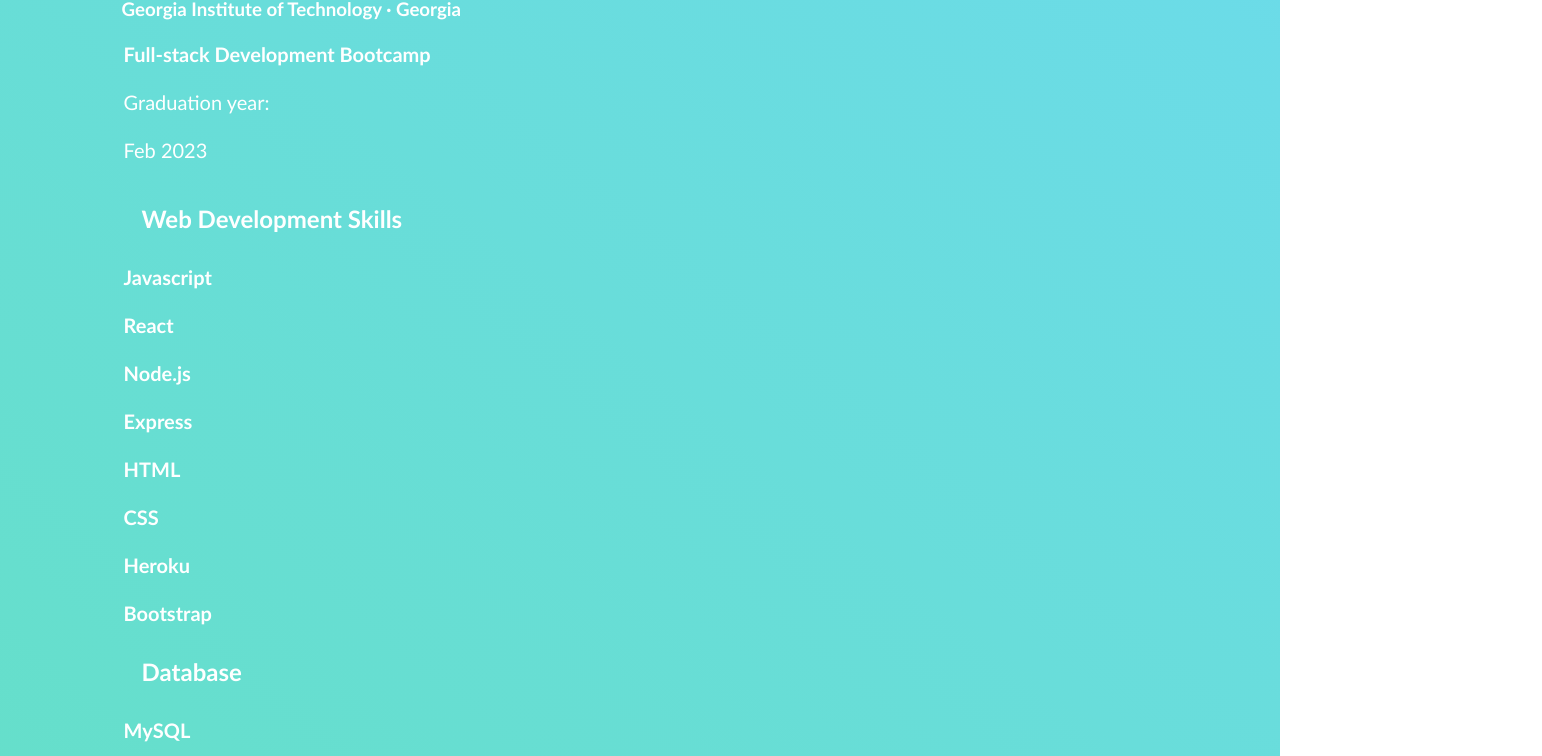
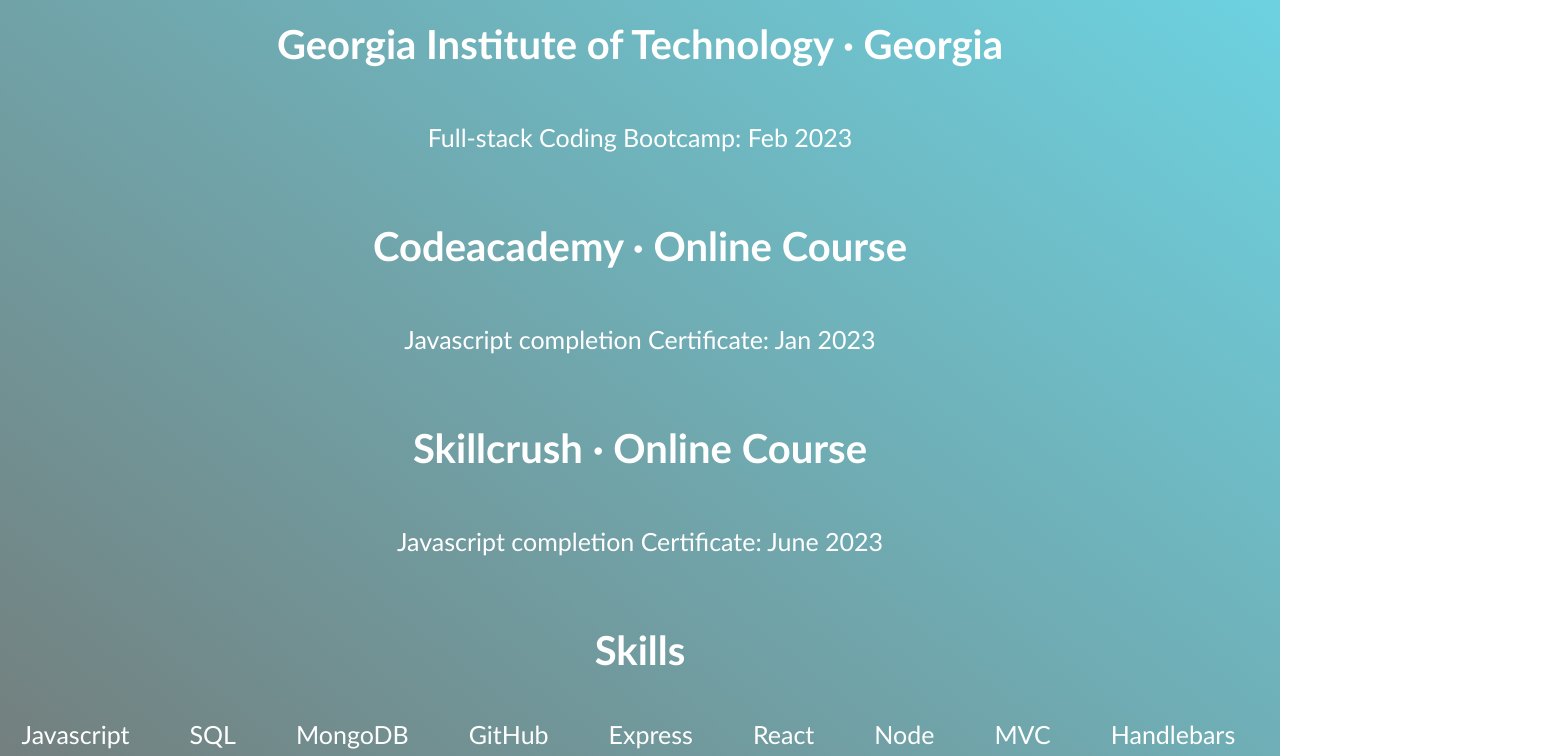
Before and after one commit to YehOkiHub/ReactPortfolio, a React (Create React App) app: page /resume in a window 1280 px wide. Shown: the part 289-1045 px from the top of the page, 1542 px wide, since content can reach past the window. Built offline with nearby package versions, Linux system fonts and the light colour scheme.

Commit message:
fixed up formatting

```diff
--- a/src/components/About/About.css
+++ b/src/components/About/About.css
@@ -1,5 +1,5 @@
 .about{
-    width: 100%;
+    width: 90%;
     padding: 2px 5%;
     height: 70vh;
     display: flex;
@@ -7,22 +7,28 @@
     justify-content: center;
     margin: auto;
     color: white;
-    background: linear-gradient(to right top, #914fc1, #802ba7);
+    background: linear-gradient(to right top, #655570, #802ba7);
 
 }
 .aboutImg{
 
-    width: 150px;
-    height: 150px;
+    width: 250px;
+    height: 250px;
     border-radius: 100%;
 }
 
 p {
     margin-top: 20px;
     padding: 2px;
-    font-size: 20px;
+    font-size: 30px;
+    line-height:75px;
+
+
+
 }
 
 .abouttitle{
     color:white;
+    display:flex;
+    place-content: center;
 }
--- a/src/components/About/About.js
+++ b/src/components/About/About.js
@@ -1,27 +1,17 @@
 import React from "react";
 import "./About.css";
-const logo = require('../../components/imgs/me.jpg');
+const logo = require("../../components/imgs/me.jpg");
 // import me from "../../assets/image/me.jpg";
 const About = () => {
   return (
     <div className="about">
-
       <div>
-      <h2 className="abouttitle">About Me</h2>
+        <h2 className="abouttitle">Hello there!</h2>
         <img className="aboutImg" src={logo} alt="me" />
       </div>
 
       <p>
-      As a full-stack developer, I have developed and deployed several web applications using HTML, CSS, JavaScript, Node.js, MongoDB, and React.
-
-My experience has allowed me to create dynamic and interactive user interfaces for my web applications.
-
-I have worked with Node.js to build server-side applications and have used MongoDB as a database to store and retrieve data.
-
-With my knowledge of React, I have built efficient and scalable single-page applications that provide a seamless user experience.
-
-I have also worked on integrating various third-party APIs into my applications, using technologies like Node.js and React, to provide additional functionality to the users.
-
+        I'm Jeff, This is my personal portfolio.
       </p>
     </div>
   );
--- a/src/components/Contact/Contact.css
+++ b/src/components/Contact/Contact.css
@@ -30,3 +30,18 @@
 h1 {
     margin-top: 20px;
 }
+
+label {
+    font-size: 25px;
+    margin-bottom: 15px;
+}
+
+button {
+
+
+    background-color: rgb(107, 103, 103);
+    border-radius: 5px;
+    color: white;
+
+
+}
--- a/src/components/Resume/Resume.css
+++ b/src/components/Resume/Resume.css
@@ -1,11 +1,18 @@
 .resume{
-background: linear-gradient(to right top, #65dfc9, #6cdbeb);
+background: linear-gradient(to right top, #737c7a, #6cdbeb);
 color: white;
 }
 .container{
 width: 90%;
 margin: auto;
 padding: auto;
+}
+
+.resume__info {
+    display:flex;
+    flex-direction: column;
+    align-content: center;
+    text-align: center;
 }
 .resume__content{
     width: 90%;
@@ -14,9 +21,35 @@
 
 }
 
+.resume__skills{
+    display:flex;
+    flex-direction: column;
+    align-content: center;
+    text-align: center;
+    flex-wrap:wrap;
+    font-size: 25px;
+
+}
+
+h1 {
+    font-size: 80px;
+    font-family: Georgia, 'Times New Roman', Times, serif;
+}
+
 h2 {
-
+    font-size: 40px;
     color: white;
     margin: 10px;
     padding: 10px;
 }
+
+p {
+    font-size: 25px;
+}
+
+.skill_list {
+
+    display:flex;
+    gap: 40px;
+
+}
--- a/src/components/Resume/Resume.js
+++ b/src/components/Resume/Resume.js
@@ -5,55 +5,51 @@
   return (
     <section className="resume">
       <div className="container">
-        <h1>Resume</h1>
+        <h1>Education and Certificates</h1>
         <div className="resume__content">
           <div className="resume__item">
-            <h2>Education</h2>
             <div className="resume__info">
-              <h3>Georgia Institute of Technology · Georgia</h3>
-              <p>
-                <b>Full-stack Development Bootcamp</b>
-              </p>
-              <p>Graduation year:</p>
-              <p>Feb 2023</p>
+              <div className="item1">
+                <h2>Georgia Institute of Technology · Georgia</h2>
+                <p>Full-stack Coding Bootcamp: Feb 2023</p>
+              </div>
+
+              <div className="item2">
+                <h2>Codeacademy · Online Course</h2>
+                <p>Javascript completion Certificate: Jan 2023</p>
+              </div>
+
+              <div className="item3">
+                <h2>Skillcrush · Online Course</h2>
+
+                <p>Javascript completion Certificate: June 2023</p>
+              </div>
             </div>
           </div>
           <div className="resume__item">
-          <div className="resume__info">
-              <h2>Web Development Skills</h2>
-              <p>
-                <b>Javascript</b>
-              </p>
-              <p>
-                <b>React</b>
-              </p>
-              <p>
-                <b>Node.js</b>
-              </p>
-              <p>
-                <b>Express</b>
-              </p>
-              <p>
-                <b>HTML</b>
-              </p>
-              <p>
-                <b>CSS</b>
-              </p>
-              <p>
-                <b>Heroku</b>
-              </p>
-              <p>
-                <b>Bootstrap</b>
-              </p>
-            </div>
-            <div className="resume__info">
-              <h2>Database</h2>
-              <p>
-                <b>MySQL</b>
-              </p>
-              <p>
-                <b>MongoDB</b>
-              </p>
+            <div className="resume__skills">
+              <div>
+              <h2>Skills</h2>
+              </div>
+
+              <div>
+              <ul className="skill_list">
+                <li>HTML</li>
+                <li>CSS</li>
+                <li>Javascript</li>
+                <li>SQL</li>
+                <li>MongoDB</li>
+                <li>GitHub</li>
+                <li>Express</li>
+                <li>React</li>
+                <li>Node</li>
+                <li>MVC</li>
+                <li>Handlebars</li>
+                <li>Bulma</li>
+                <li>Bootstrap</li>
+              </ul>
+              </div>
+
             </div>
           </div>
         </div>
```
Also changed, not shown: index.js (added, +20 -0 lines).
